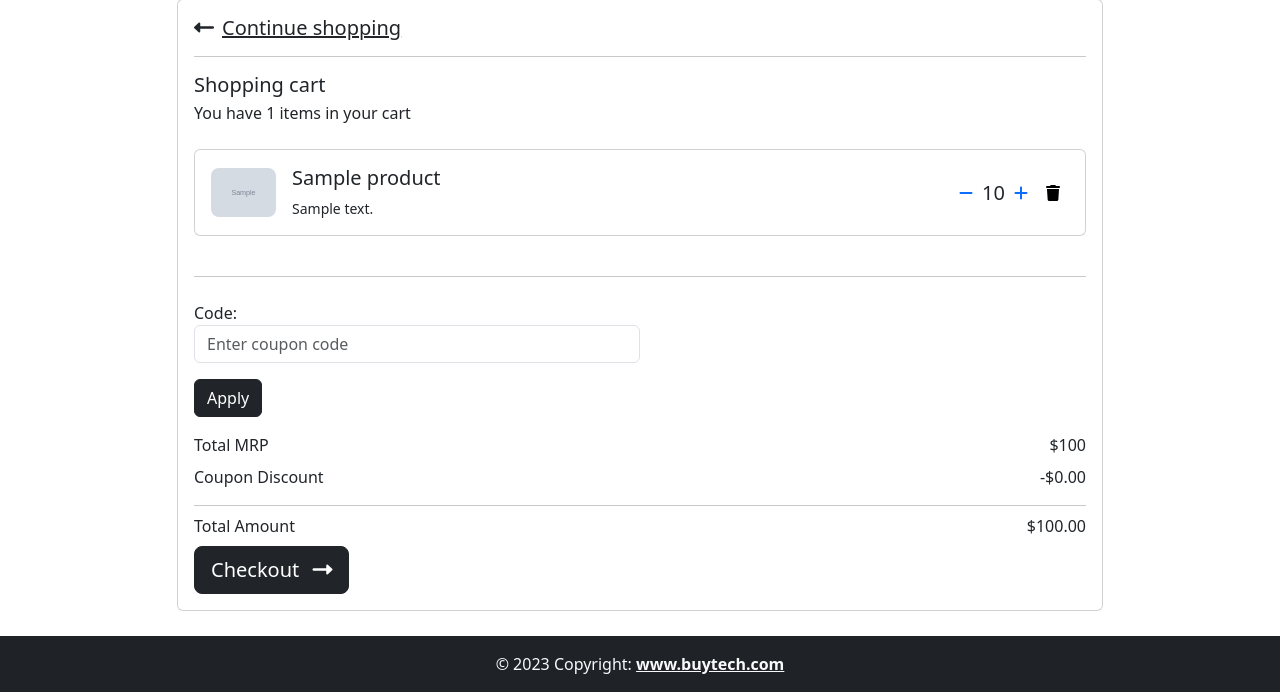
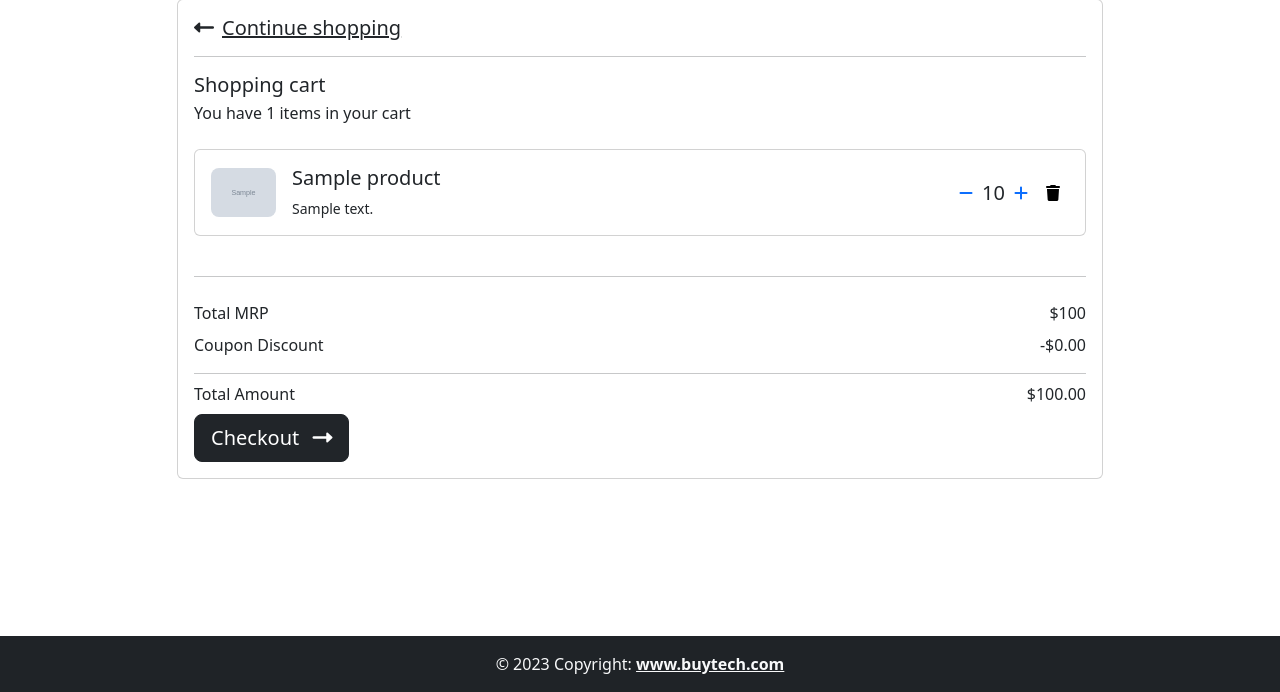
Before and after one commit to shivanijoshi05/BuyTech, a Django app: page /cart/ in a window 1280 px wide. Shown: the part 108-800 px from the top of the page. Run offline with Django 4.2, Linux system fonts and the light colour scheme; a user stored in the database is signed in; tables that the repository leaves empty hold one stand-in row (values such as "Sample post"); grey boxes marked "Sample" are stand-in pictures; some libraries are stand-ins or nearby versions.

Commit message:
files added

```diff
--- a/buyTech/settings.py
+++ b/buyTech/settings.py
@@ -121,10 +121,9 @@ STATICFILES_DIRS = [
     os.path.join(BASE_DIR, 'static')
 ]
 # Base url to serve media files
-MEDIA_URL = '/media/'
-
+MEDIA_URL = "/media/"
+MEDIA_ROOT = os.path.join(BASE_DIR, 'media')
 # Path where media is stored
-MEDIA_ROOT = os.path.join(BASE_DIR, 'media/')
 
 LOGIN_URL = '/login/'
 
--- a/buyTech/urls.py
+++ b/buyTech/urls.py
@@ -13,10 +13,15 @@ Including another URLconf
     1. Import the include() function: from django.urls import include, path
     2. Add a URL to urlpatterns:  path('blog/', include('blog.urls'))
 """
+from django.conf import settings
 from django.contrib import admin
 from django.urls import path, include
+
+from django.conf.urls.static import static
 
 urlpatterns = [
     path('admin/', admin.site.urls),
     path('', include('home.urls')),
 ]
+if settings.DEBUG:
+        urlpatterns += static(settings.MEDIA_URL,document_root=settings.MEDIA_ROOT)
--- a/home/models.py
+++ b/home/models.py
@@ -1,3 +1,4 @@
+from django.contrib.auth.models import User
 import datetime
 from django.db.models.signals import post_save
 from django.contrib.auth.models import AbstractUser, UserManager
@@ -156,42 +157,63 @@ class Coupon(models.Model):
     code = models.CharField(max_length=50, unique=True)
     discount = models.DecimalField(max_digits=10, decimal_places=2, default=0)
     usage_limit = models.PositiveIntegerField(null=True, blank=True)
+
+
+
+class CouponUse(models.Model):
+    user = models.ForeignKey(CustomUser, on_delete=models.CASCADE)
+    coupon = models.ForeignKey(Coupon, on_delete=models.CASCADE)
     used = models.PositiveIntegerField(default=0)
+    class Meta:
+        unique_together = ('user', 'coupon')
 
-# to store user cart details
+
 class Cart(models.Model):
     user = models.ForeignKey(CustomUser, on_delete=models.CASCADE)
     created_at = models.DateTimeField(auto_now_add=True)
     total = models.DecimalField(max_digits=10, decimal_places=2, default=0)
     discount_amount = models.DecimalField(
         max_digits=10, decimal_places=2, default=0)
-    coupon = models.ForeignKey(
-        Coupon, on_delete=models.SET_NULL, null=True, blank=True)
+    coupon_use = models.ForeignKey(
+        CouponUse, on_delete=models.SET_NULL, null=True, blank=True)
+
     def __str__(self):
         return f"Cart {self.id}"
+
     def items(self):
         return CartItem.objects.filter(cart=self)
 
     def apply_coupon(self, coupon):
         if coupon:
-            if coupon.used <= coupon.usage_limit:
-                self.coupon = coupon
-                self.coupon.used += 1
-                self.discount_amount =self.total - self.coupon.discount
-                self.save()
-                return True
+                coupon_use,created = CouponUse.objects.get_or_create(user=self.user, coupon=coupon)
+                if coupon_use.used < coupon.usage_limit:
+                    coupon_use.save()
+                    self.coupon_use = coupon_use
+                    coupon.save()
+                    self.discount_amount = self.total - coupon.discount
+                    self.save()
+                    return True
         return False
 
-    def get_cart_total(self,coupon):
+    def remove_coupon(self):
+        coupon_use = self.coupon_use
+        if coupon_use:
+            coupon_use.used += 1
+            coupon_use.save()
+        self.coupon_use = None
+        self.discount_amount = 0
+        self.save()
+
+
+    def get_cart_total(self):
         self.total = sum(item.get_total() for item in self.items())
-        if coupon:
-            if self.total>0:
-                self.discount_amount = self.total - coupon.discount
+        if self.coupon_use:
+            if self.total > 0:
+                self.discount_amount = self.total - self.coupon_use.coupon.discount
                 self.save()
             else:
-                self.discount_amount=0
+                self.discount_amount = 0
         return self.total
-
 
 # to store the cart items details
 class CartItem(models.Model):
@@ -215,8 +237,7 @@ class Order(models.Model):
     total = models.DecimalField(max_digits=10, decimal_places=2, default=0)
     created_at = models.DateTimeField(auto_now_add=True)
     discount_amount = models.DecimalField(max_digits=10, decimal_places=2, default=0)
-    coupon = models.ForeignKey(
-        Coupon, on_delete=models.SET_NULL, null=True, blank=True)
+
     def __str__(self):
         return f"Order {self.id}"
 
--- a/home/urls.py
+++ b/home/urls.py
@@ -36,6 +36,7 @@ urlpatterns = [
          views.edit_product, name='edit_product'),
     path('delete_product/<int:product_id>/',
          views.delete_product, name='delete_product'),
+    path('orders/', views.orders, name='orders'),
 
     #login/signup/logout
     path('signup/', views.signup, name='signup'),
--- a/home/views.py
+++ b/home/views.py
@@ -26,10 +26,11 @@ def cart(request):
     if not cart:
         cart = Cart.objects.create(user=request.user)
     items = CartItem.objects.filter(cart=cart)
-    cart.total = cart.get_cart_total(cart.coupon)
+    cart.total = cart.get_cart_total()
     cart.save()
     coupon_form = CouponForm()
-    return render(request, 'customer/cart.html', {'cart_items': items, 'cart': cart, 'coupon_form': coupon_form})
+    coupons = Coupon.objects.all()
+    return render(request, 'customer/cart.html', {'cart_items': items, 'cart': cart, 'coupons':coupons, 'coupon_form': coupon_form})
 
 #adding products to cart
 @login_required()
@@ -41,7 +42,7 @@ def add_to_cart(request, product_id):
     item, created = CartItem.objects.get_or_create(cart=cart, product=product)
     if not created:
         item.quantity += 1
-        cart.total = cart.get_cart_total(cart.coupon)
+        cart.total = cart.get_cart_total(cart.coupon_use)
         messages.success(request, 'Cart Updated.')
         item.save()
     messages.success(request, 'Added to cart.')
@@ -83,6 +84,8 @@ def apply_coupon(request):
     code = coupon_form.cleaned_data['code']
     try:
         coupon = Coupon.objects.get(code=code)
+        cart.coupon = coupon
+        cart.save()
     except Coupon.DoesNotExist:
         messages.error(request, 'Invalid coupon code.')
         return redirect('cart')
@@ -100,11 +103,12 @@ def checkout(request):
         form = CheckoutForm(request.POST)
         if form.is_valid():
             cart = Cart.objects.get(user=request.user)
+            cart.remove_coupon()
             if not cart:
                 messages.error(request, 'Your cart is empty.')
                 return redirect('cart')
             order = Order.objects.create(
-                user=request.user, total=cart.total, discount_amount=cart.discount_amount,coupon=cart.coupon)
+                user=request.user, total=cart.total, discount_amount=cart.discount_amount)
             for item in cart.items():
                 OrderItem.objects.create(
                     order=order, product=item.product, quantity=item.quantity, price=item.product.price)
@@ -218,7 +222,12 @@ def delete_product(request, product_id):
 #to display the orders
 @login_required()
 def orders(request):
-    return render(request, 'admin/orders.html')
+  orders = Order.objects.all()
+  placed_orders=[]
+  for order in orders:
+        placed_orders += OrderItem.objects.filter(order=order, product__product_admin=request.user)
+  context = {'orders': placed_orders}
+  return render(request, 'admin/orders.html', context)
 
 #user account creation
 def signup(request):
--- a/templates/customer/cart.html
+++ b/templates/customer/cart.html
@@ -58,23 +58,20 @@
                       <div class="d-flex flex-row align-items-center">
                         <form method="POST" action="{% url 'decrease_cart_item_quantity' item.product.id %}">
                           {% csrf_token %}
-                          <button class="btn btn-link px-2"
-                          type="submit">
+                          <button class="btn btn-link px-2" type="submit">
                             <i class="fas fa-minus"></i>
                           </button>
                         </form>
                         <h5 class="fw-normal mb-0">{{item.quantity}}</h5>
                         <form method="POST" action="{% url 'increase_cart_item_quantity' item.product.id %}">
                           {% csrf_token %}
-                          <button class="btn btn-link px-2"
-                          type="submit">
+                          <button class="btn btn-link px-2" type="submit">
                             <i class="fas fa-plus"></i>
                           </button>
                         </form>
                         <form method="POST" action="{% url 'remove_cart_item' item.product.id %}">
                           {% csrf_token %}
-                          <button class="btn btn-link px-2"
-                          type="submit">
+                          <button class="btn btn-link px-2" type="submit">
                             <i class="fa fa-trash" style="color:black;"></i>
                           </button>
                         </form>
@@ -90,22 +87,35 @@
             {%endfor%}
 
             <hr class="my-4">
-              {%if cart.total > 0%}
-                  <div class="col-md-6 my-3">
+            {%if cart.total > 0 and not cart.coupon_use%}
+            <div id="coupon-container">
+              <div class="col-md-4 my-3">
                 <form method="POST" action="{% url 'apply_coupon' %}">
                   {% csrf_token %}
                   {{ coupon_form.as_p }}
-                              <button class="btn btn-dark" type="submit">Apply</button>
+                  <button class="btn btn-dark mb-3" type="submit">Apply</button>
 
                 </form>
+                <p>Available Coupons: </p>
+                {%for coupon in coupons %}
+
+                <div class="d-flex border my-2">
+                  <div class="justify-content-between my-2 mx-2">
+                    <span>Promo code: </span>
+                    <span class="border border-succuess rounded px-2">{{coupon.code}}</span>
                   </div>
+                </div>
+                {%endfor%}
+              </div>
+            </div>
+            {%endif%}
             <div class="d-flex justify-content-between">
               <p class="mb-2">Total MRP</p>
               <p class="mb-2">${{cart.total}}</p>
             </div>
             <div class="d-flex justify-content-between">
               <p class="mb-2">Coupon Discount </p>
-                    <p class="mb-2"> -${{cart.coupon.discount}}</p>
+              <p class="mb-2"> -${{cart.coupon_use.coupon.discount}}</p>
             </div>
             <hr class="my-2">
             <div class="d-flex justify-content-between">
@@ -119,8 +129,6 @@
                   <span>Checkout <i class="fas fa-long-arrow-alt-right ms-2"></i></span>
                 </div>
               </button></a>
-                 {%endif%}
-            </div>
           </div>
 
         </div>
--- a/templates/customer/your_orders.html
+++ b/templates/customer/your_orders.html
@@ -37,7 +37,7 @@
                 <div class="d-flex justify-content-between align-items-center mb-4">
                   <div>
                     <p class="mb-1">Orders History</p>
-                    <p class="mb-0">You have {{orders|length}} items in your cart</p>
+                    <p class="mb-0">You have placed {{orders|length}} orders</p>
                   </div>
                 </div>
                 {% if orders %}
```
Also changed, not shown: templates/admin/orders.html (+64 -0 lines), home/migrations/0001_initial.py. Lines whose indentation alone changed are shown as unchanged.
